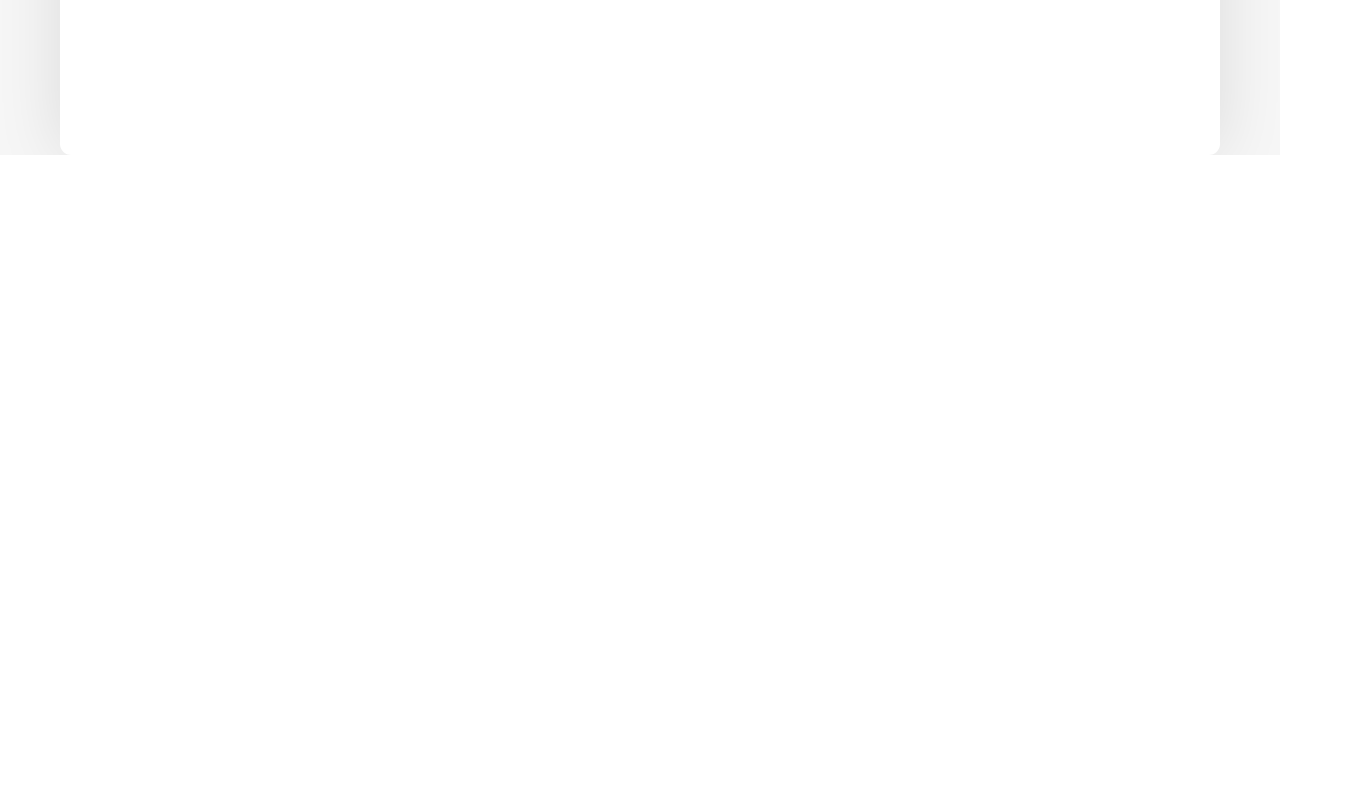
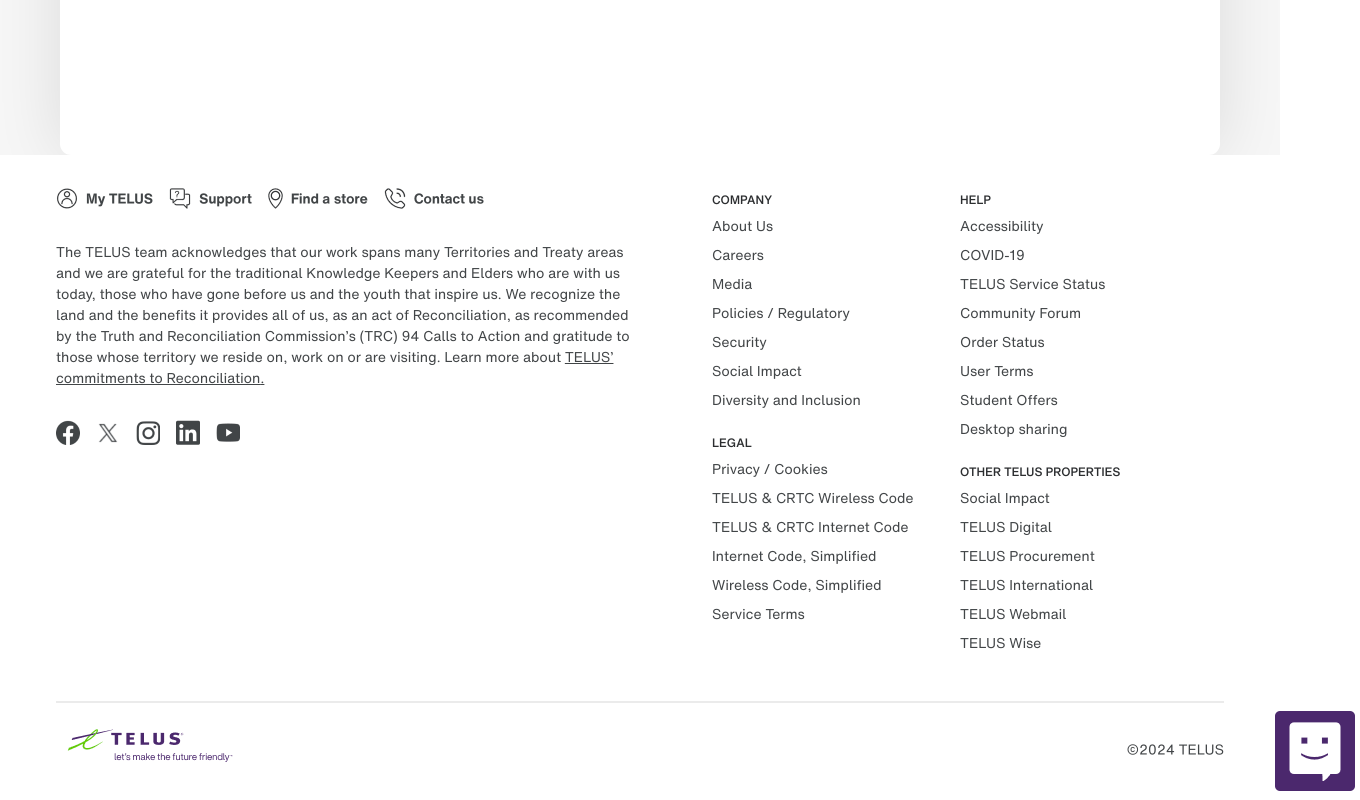
Before and after one commit to Sarahstylez/telus-hackathon, a React (Create React App) app: page /checkout in a window 1280 px wide. Shown: the part 2462-3262 px from the top of the page, 1360 px wide, since content can reach past the window. Before the commit the page ends 2617 px from the top, so only its background shows below. Built offline with nearby package versions, Linux system fonts and the light colour scheme.

Commit message:
uploaded realfooter

```diff
--- a/src/App.js
+++ b/src/App.js
@@ -1,6 +1,7 @@
 import { BrowserRouter as Router, Route, Routes } from "react-router-dom";
 import "./App.scss";
 import Header from "./components/Header/Header.js";
+import RealFooter from "./components/RealFooter/RealFooter.js";
 import Navigation from "./components/Navigation/Navigation.jsx";
 import ThemePackList from "./components/ThemePackList/ThemePackList.jsx";
 import TestData from "./data/TestData";
@@ -20,6 +21,7 @@
           <Route path="/test-data" element={<TestData />} />
           <Route path="/checkout" element={<Checkout />} />
         </Routes>
+        <RealFooter />
       </div>
     </Router>
   );
--- /dev/null
+++ b/src/components/RealFooter/RealFooter.js
@@ -0,0 +1,11 @@
+import footer from "../../assets/images/footer-real.svg";
+
+function RealFooter() {
+  return (
+    <section className="footer">
+      <img src={footer} alt="footer screenshot" />
+    </section>
+  );
+}
+
+export default RealFooter;
```
Also changed, not shown: src/assets/images/footer-real.svg (added).
